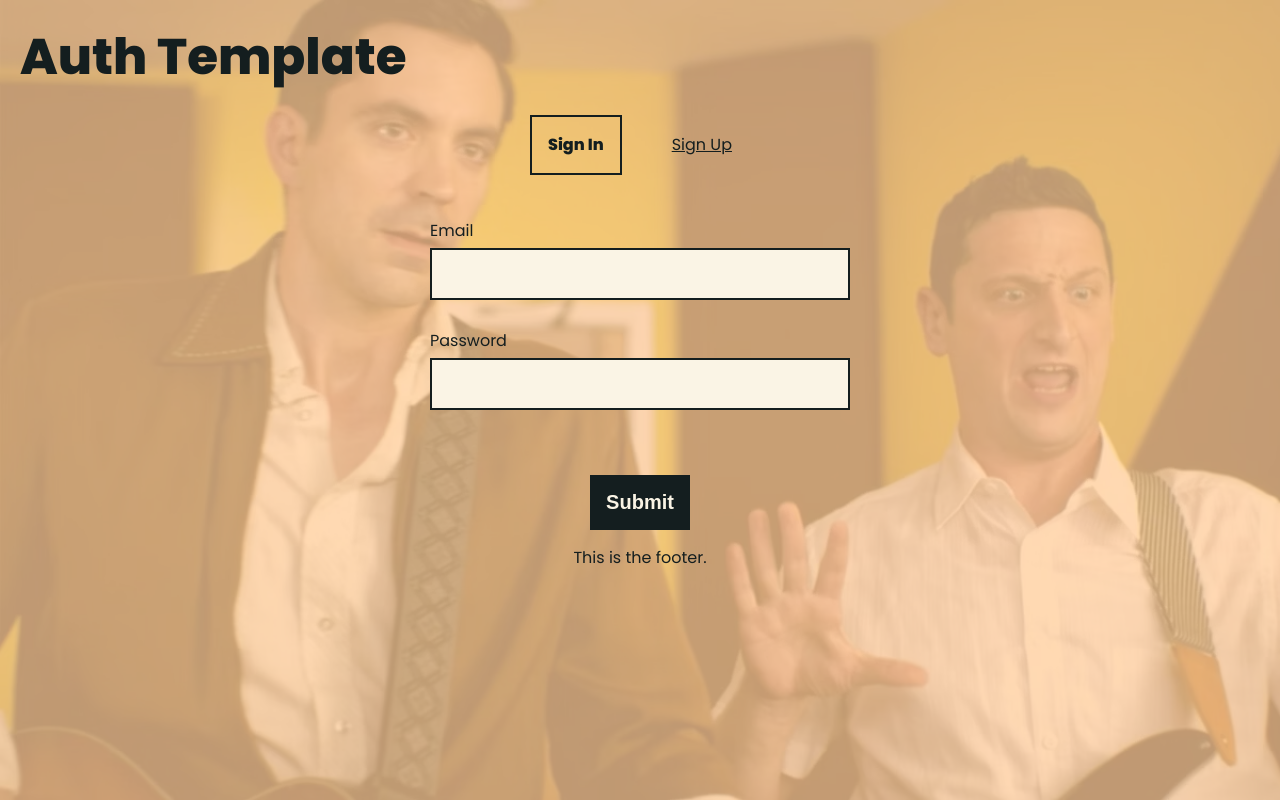
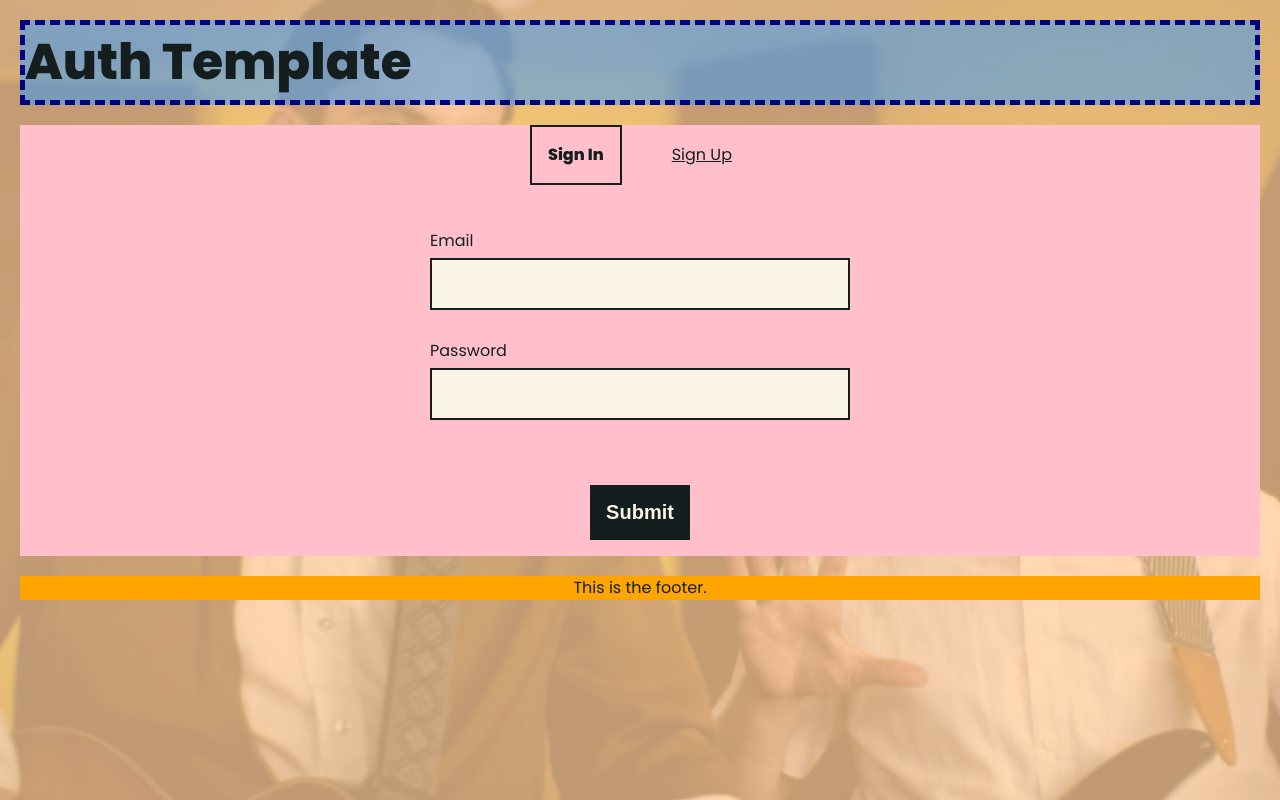
Before and after one commit to MichelleRS/auth-react, a React (Vite) app: page /sign-in in a window 1280 px wide. Built offline with nearby package versions, Linux system fonts and the light colour scheme; no server answers.

Commit message:
Move layout styles for header, main, footer to App.css

```diff
--- a/src/App.css
+++ b/src/App.css
@@ -13,3 +13,27 @@
   background-color: rgba(255, 204, 153, 0.75);
   /* border: magenta 25px dotted; */
 }
+
+/* layout styles for header, main, footer */
+header {
+  margin-bottom: 20px;
+  display: flex;
+  /* center text vertically */
+  align-items: center;
+  /* add space between title and header links */
+  justify-content: space-between;
+  /* placeholder styles */
+  background-color: rgba(51, 153, 255, 0.5);
+  border: 5px navy dashed;
+}
+main {
+  margin-bottom: 20px;
+  display: flex;
+  flex-direction: column;
+  /* placeholder style */
+  background-color: pink;
+}
+footer {
+  /* placeholder style */
+  background-color: orange;
+}
```
